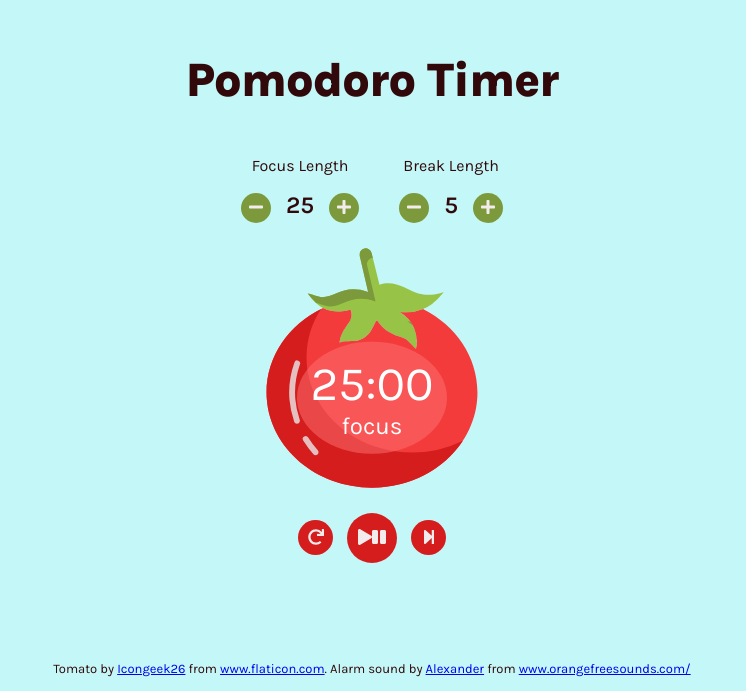
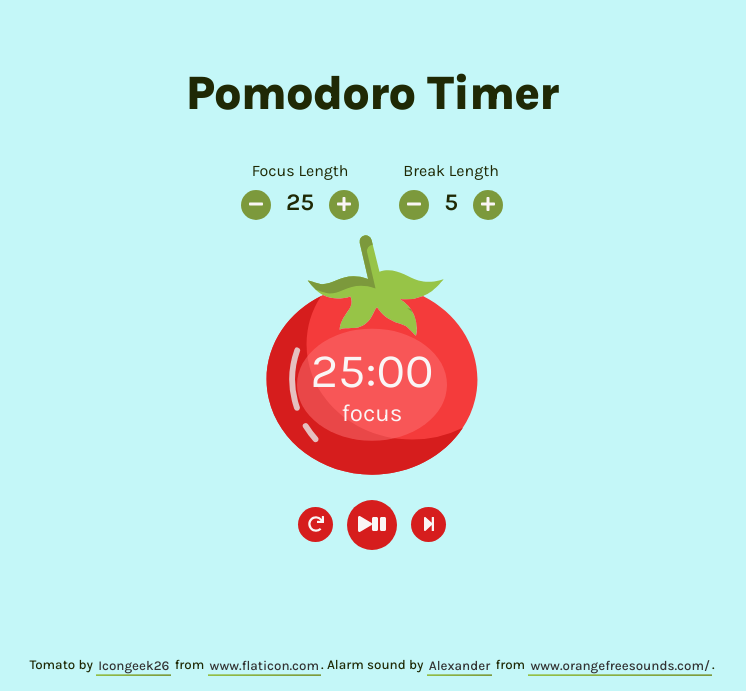
Before and after one commit to aileen-r/pomodoro-timer, a React (Create React App) app: page / in a window 1280 px wide. Shown: the part 109-800 px from the top of the page, without its empty margins (268-1014 px from the left). Built offline with nearby package versions, Linux system fonts and the light colour scheme.

Commit message:
Style footer links; other style tweaks

```diff
--- a/src/components/Footer/Footer.css
+++ /dev/null
@@ -1,6 +0,0 @@
-.footer {
-  bottom: 0;
-  font-size: small;
-  padding: 15px;
-  position: absolute;
-}
--- a/src/components/Footer/Footer.jsx
+++ b/src/components/Footer/Footer.jsx
@@ -1,6 +1,6 @@
 import React from 'react';
 
-import './Footer.css';
+import './Footer.scss';
 
 const Footer = () => (
   <footer className="footer">
@@ -33,6 +33,7 @@ const Footer = () => (
       <a href="http://www.orangefreesounds.com/" target="_blank" rel="noopener noreferrer">
         www.orangefreesounds.com/
       </a>
+      .
     </span>
   </footer>
 );
--- /dev/null
+++ b/src/components/Footer/Footer.scss
@@ -0,0 +1,48 @@
+@import '../../styles/variables.scss';
+
+.footer {
+  bottom: 0;
+  font-size: smaller;
+  font-weight: 500;
+  line-height: 22px;
+  padding: 15px;
+  position: absolute;
+
+  a {
+    /* RESET */
+    border: none;
+    font-weight: inherit;
+    text-decoration: none;
+    line-height: 1;
+
+    position: relative;
+    z-index: 0;
+    display: inline-block;
+    padding: 4px 2px;
+    overflow: hidden;
+    color: #333;
+    vertical-align: bottom;
+    transition: color 0.3s ease-out;
+  }
+
+  a::before {
+    content: '';
+    position: absolute;
+    z-index: -1;
+    top: 0;
+    left: 0;
+    transform: translateY(calc(100% - 2px));
+    width: 100%;
+    height: 100%;
+    background-image: linear-gradient(60deg, $green 0%, $dark-green 100%);
+    transition: transform 0.25s cubic-bezier(0.47, 1.64, 0.41, 0.8);
+  }
+
+  a:hover {
+    color: #fff;
+  }
+  a:hover::before {
+    transform: translateY(0);
+    transition: transform 0.25s cubic-bezier(0.47, 1.64, 0.41, 0.8);
+  }
+}
--- a/src/components/LengthControl/LengthControl.jsx
+++ b/src/components/LengthControl/LengthControl.jsx
@@ -38,12 +38,12 @@ const LengthControl = ({ length, onLengthChange, type }) => {
   };
 
   const decrement = () => {
-    onLengthChange(length -1);
+    onLengthChange(length - 1);
   };
 
   return (
     <div className="LengthControl">
-      <p id={controlLabelId}>{controlLabel}</p>
+      <p id={controlLabelId} className="LengthControl-label">{controlLabel}</p>
       <IncrDecrBtn
         action="Decrement"
         controlLabel={controlLabel}
--- a/src/components/LengthControl/LengthControl.scss
+++ b/src/components/LengthControl/LengthControl.scss
@@ -1,6 +1,9 @@
 @import '../../styles/variables.scss';
 
 .LengthControl {
+  .LengthControl-label {
+    margin: 0.5em 0;
+  }
 
   .LengthControl-button {
     // TODO - icon moves to right when clicking button
--- a/src/components/Timer/Timer.css
+++ /dev/null
@@ -1,37 +0,0 @@
-.Timer {
-  color: #ffffff;
-  height: 30vmin;
-  min-height: 250px;
-  min-width: 250px;
-  position: relative;
-  width: 30vmin;
-}
-
-.Timer-inner {
-  align-items: center;
-  background-color: hsla(359, 98%, 72%, 0.5);
-  border-radius: 50%;
-  display: flex;
-  flex-direction: column;
-  height: 45%;
-  justify-content: center;
-  left: 50%;
-  position: absolute;
-  top: 62%;
-  transform: translate(-50%, -50%);
-  width: 60%;
-}
-
-.Timer-label {
-  font-size: 1.5em;
-}
-
-.Timer-countdown {
-  font-size: 3em;
-}
-
-.Timer-tomato {
-  height: 100%;
-  width: 100%;
-  z-index: -1;
-}
--- a/src/components/Timer/Timer.jsx
+++ b/src/components/Timer/Timer.jsx
@@ -1,7 +1,7 @@
 import React from 'react';
 import { secondsToClockTime } from './timeFormatting';
 import { ReactComponent as Tomato } from './tomato.svg';
-import './Timer.css';
+import './Timer.scss';
 
 const Timer = ({ mode, time }) => {
   // https://codepen.io/agrimsrud/pen/EmCoa
--- /dev/null
+++ b/src/components/Timer/Timer.scss
@@ -0,0 +1,40 @@
+@import '../../styles/variables.scss';
+
+.Timer {
+  color: $white;
+  height: 30vmin;
+  min-height: 250px;
+  min-width: 250px;
+  position: relative;
+  width: 30vmin;
+
+  .Timer-inner {
+    align-items: center;
+    background-color: hsla(359, 98%, 72%, 0.5);
+    border-radius: 50%;
+    display: flex;
+    flex-direction: column;
+    height: 45%;
+    justify-content: center;
+    left: 50%;
+    position: absolute;
+    top: 62%;
+    transform: translate(-50%, -50%);
+    width: 60%;
+
+    .Timer-label {
+      font-size: 1.5em;
+    }
+
+    .Timer-countdown {
+      font-size: 3em;
+    }
+  }
+
+  .Timer-tomato {
+    height: 100%;
+    width: 100%;
+    z-index: -1;
+  }
+
+}
--- a/src/containers/App.scss
+++ b/src/containers/App.scss
@@ -19,7 +19,7 @@
 
 .length-controls {
   display: flex;
-  margin-bottom: 20px;
+  margin-bottom: 10px;
 }
 
 .length-controls .LengthControl:not(:first-child) {
--- a/src/index.scss
+++ b/src/index.scss
@@ -1,3 +1,5 @@
+@import 'styles/variables.scss';
+
 @font-face {
   font-family: 'Karla';
   src: url('./assets/Karla-VariableFont_wght.ttf') format('truetype');
@@ -6,7 +8,7 @@
 
 body {
   background-color: #c4f7f8;
-  color: rgb(49, 9, 10);
+  color: $black;
   font-family: 'Karla', sans-serif;
   -webkit-font-smoothing: antialiased;
   -moz-osx-font-smoothing: grayscale;
@@ -16,3 +18,16 @@ body {
 code {
   font-family: source-code-pro, Menlo, Monaco, Consolas, 'Courier New', monospace;
 }
+
+a {
+  border-bottom: 2px solid $dark-red;
+  color: $black;
+  font-weight: 300;
+  padding: 1px 0;
+  text-decoration: none;
+  transition: all 0.2s;
+
+  &:hover {
+    border-bottom-color: transparent;
+  }
+}
--- a/src/styles/variables.scss
+++ b/src/styles/variables.scss
@@ -1,5 +1,6 @@
 /* Colors ---------------------------------------------- */
-$white: #f3ecec;
+$white: #faf5f5;
+$black: #1f2905;
 // From tomato SVG
 $dark-green: #7c993c;
 $green: #97c447;
```
